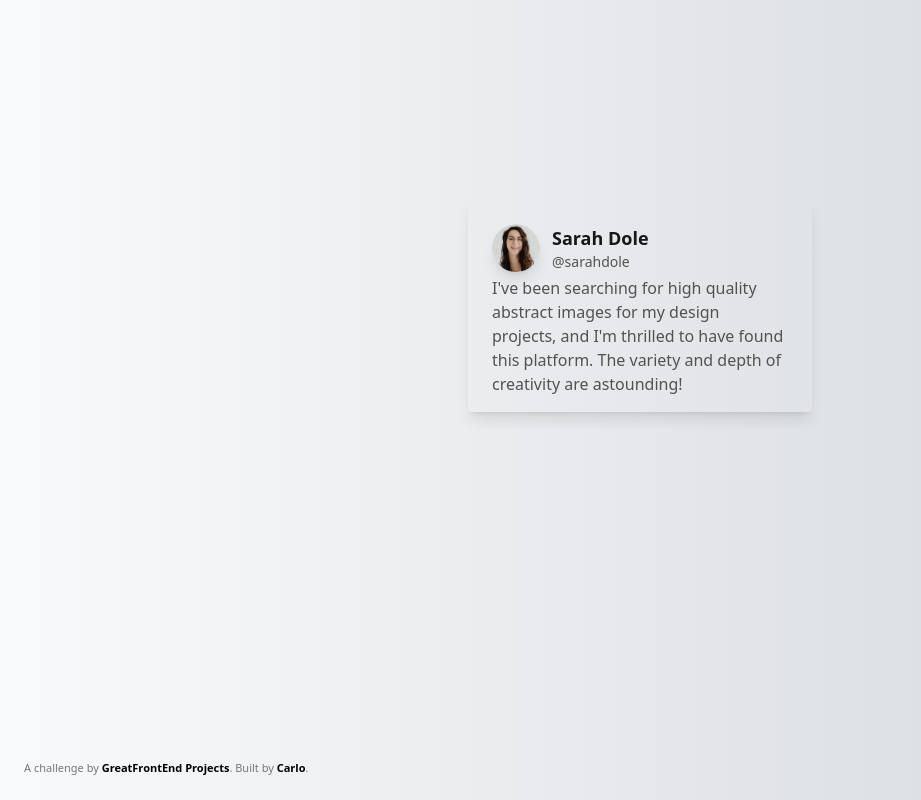
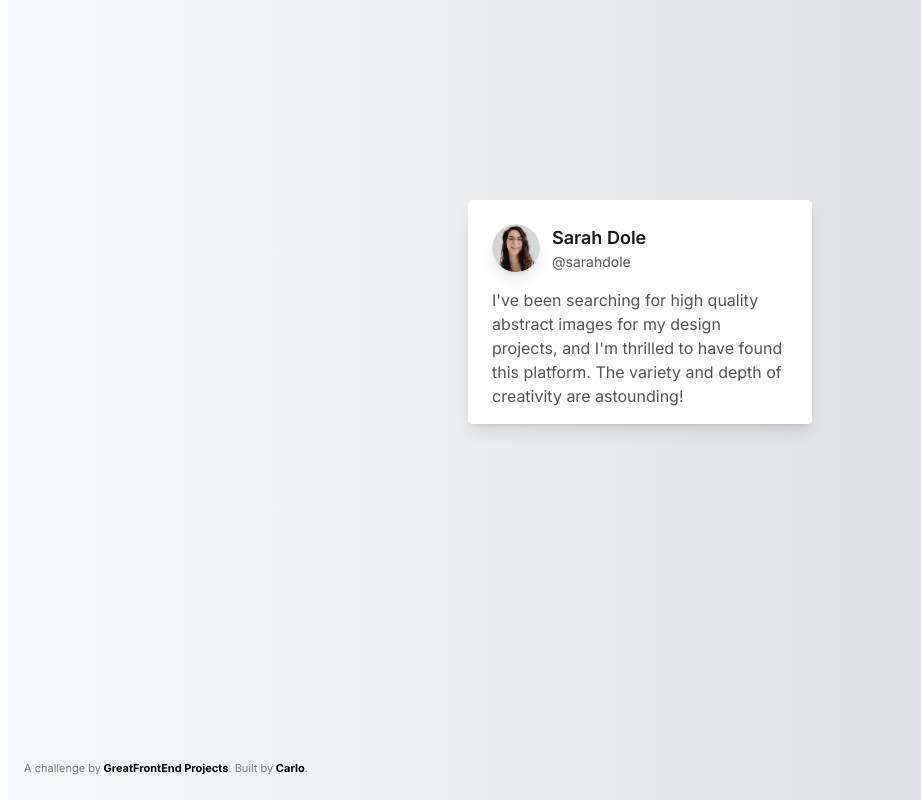
Before and after one commit to malixi/marketing-apps, a Next.js app: page / in a window 1280 px wide. Shown: the top 800 px of the page, without its empty margins (0-921 px from the left). Built offline with nearby package versions, Linux system fonts and the light colour scheme.

Commit message:
styling updates

```diff
--- a/src/app/Components/Testimonials.tsx
+++ b/src/app/Components/Testimonials.tsx
@@ -1,6 +1,6 @@
 const Testimonial = ({ data } : { data: { name: string, username: string, image: string, description: string } }) => {
     return (
-        <div className="max-w-[21.5rem] rounded overflow-hidden shadow-lg">
+        <div className="max-w-[21.5rem] rounded bg-white overflow-hidden shadow-lg">
             <div className="px-6 py-4 text-neutral-600">
                 <div className="flex flex-row">
                     <img className="w-12 h-12 mt-2 mr-3 rounded-[50px] shadow-lg" src={data.image}/>
@@ -9,7 +9,7 @@ const Testimonial = ({ data } : { data: { name: string, username: string, image:
                         <p className="text-sm " >@{data.username}</p>
                     </div>
                 </div>
-                <p className="text-base mt-1">
+                <p className="text-base mt-4">
                    {data.description}
                 </p>
             </div>
--- a/src/app/page.tsx
+++ b/src/app/page.tsx
@@ -9,8 +9,7 @@ const data = {
 
 export default function Home() {
   return (
-    <body className="h-screen w-screen bg-gradient-to-r from-[#F9FAFB] to-[#D2D6DB]">
-    <main>
+    <div className="h-screen w-screen bg-gradient-to-r from-[#F9FAFB] to-[#D2D6DB] flex flex-col">
       <div className="flex flex-col items-center mt-[200px]">
       <Testimonials data={data} /></div>
       <div className="credits" data-gfe-screenshot-exclude="true">
@@ -26,7 +25,6 @@ export default function Home() {
         > Carlo</a
       >.
     </div>
-    </main>
-    </body>
+    </div>
   );
 }
```
